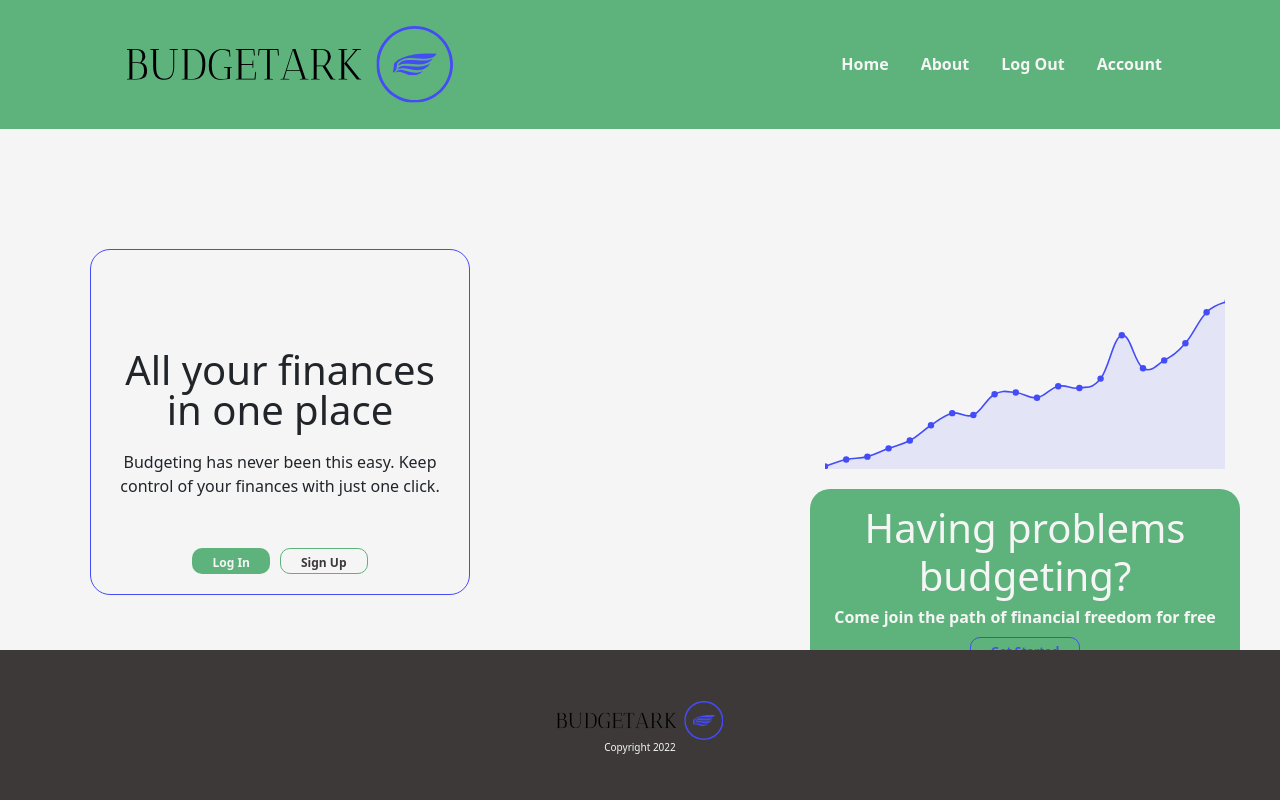
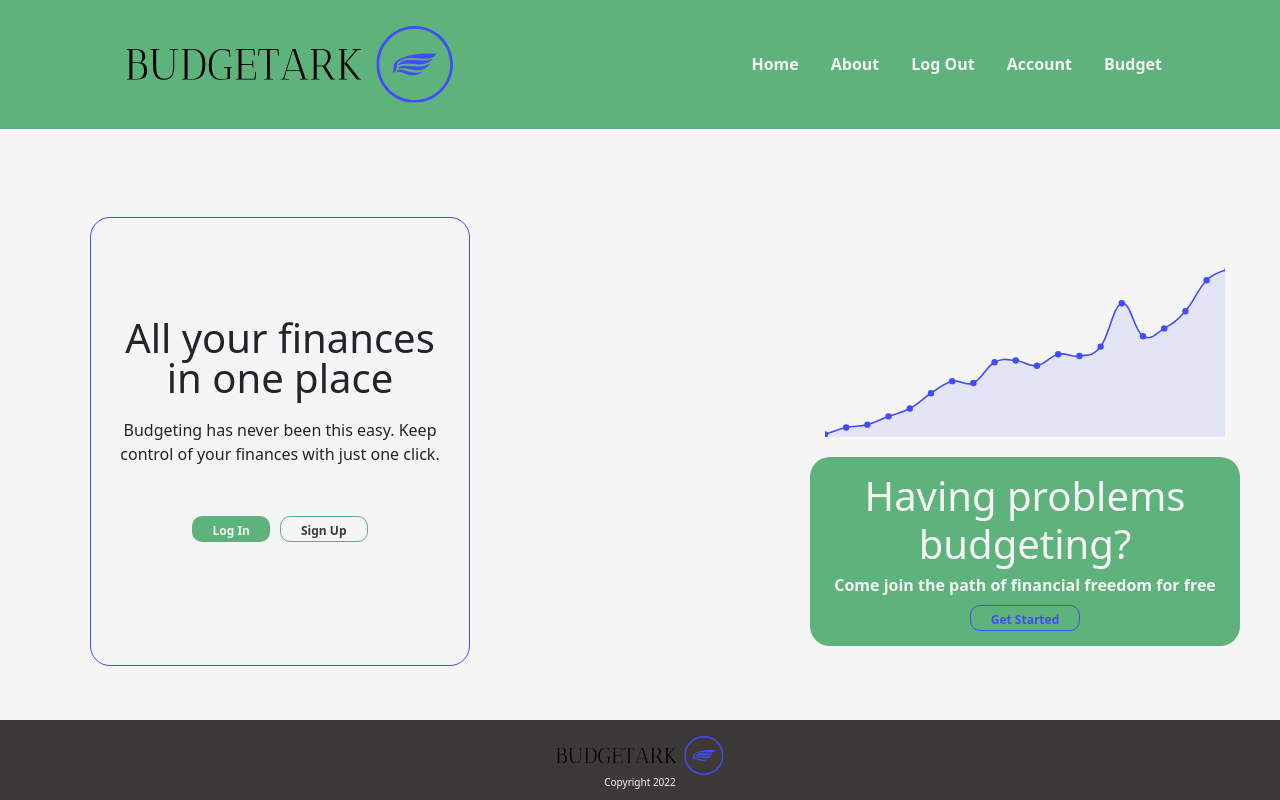
Before and after one commit to gustxdel/CS50-Final-Proyect, a Flask app: page / in a window 1280 px wide. Run offline with Flask 2, Linux system fonts and the light colour scheme; a user stored in the database is signed in.

Commit message:
bugs fixed

```diff
--- a/final/static/styles.css
+++ b/final/static/styles.css
@@ -13,15 +13,15 @@
     font-size: 62.5%;
   }
   html, body {
-    height: 100%;
+    height: 100vh;
   }
   body {
     line-height: 1.5;
     -webkit-font-smoothing: antialiased;
     font-size: 1.6rem;
     background-color: var(--cl-light);
-    min-height: 100vh;
-
+    height: 100vh;
+    overflow-y: auto;
   }
   img, picture, video, canvas, svg {
     display: block;
@@ -41,7 +41,7 @@
     --ff-all: 'Roboto', Sans-serif;
     --cl-light: #F5F5F5;
     --cl-dark: #3D3939;
-    --cl-accent: rgb(68, 76, 247);
+    --cl-accent: #444cf7;
     --cl-primary: #5EB27B;
   }
 
@@ -119,21 +120,25 @@
   }
   /* footer */
   body {
-    position: relativ;
+    display: flex;
+    flex-direction: column;
+    justify-content: space-between;
+
 
   }
   .container_footer {
-    position: fixed;
-    bottom: 0;
+
+
     width: 100%;
   }
   footer {
+
     background-color: var(--cl-dark);
     display: flex;
     flex-direction: column;
     justify-content: center;
     align-items: center;
-    height: 15rem;
+
   }
 
   footer img {
@@ -153,7 +158,7 @@
     display: flex;
     flex-direction: column;
     justify-content: flex-start;
-    margin-top: 10rem;
+
     padding: 0 2rem;
     gap: 5rem;
   }
@@ -240,7 +245,7 @@
       display: flex;
       flex-direction: row;
       justify-content: space-between;
-      margin-top: 10rem;
+
       padding: 2rem;
     }
     .container_left{
--- a/final/templates/layout.html
+++ b/final/templates/layout.html
@@ -20,6 +20,7 @@
                     <li class="nav_elements"><a href="#" class="nav_link">About</a></li>
                     <li class="nav_elements"><a class="nav_link" href="/logout">Log Out</a></li>
                     <li class="nav_elements"><a href="/account" class="nav_link">Account</a></li>
+                    <li class="nav_elements"><a href="/budget" class="nav_link">Budget</a></li>
                 {% else %}
                     <li class="nav_elements"><a href="/" class="nav_link">Home</a></li>
                     <li class="nav_elements"><a href="#" class="nav_link">About</a></li>
```
Also changed, not shown: other parts of final/static/styles.css (+41 -1 lines).
